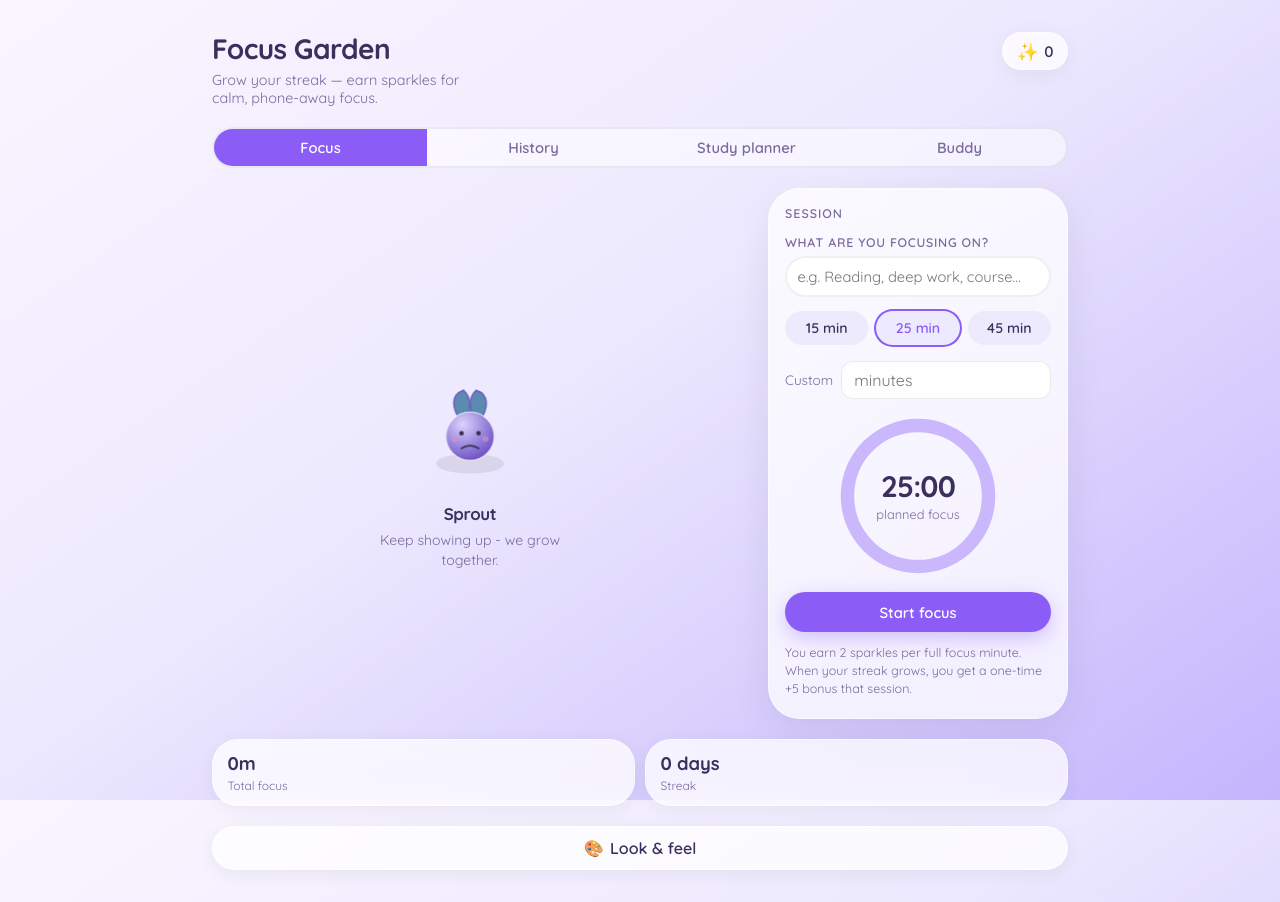
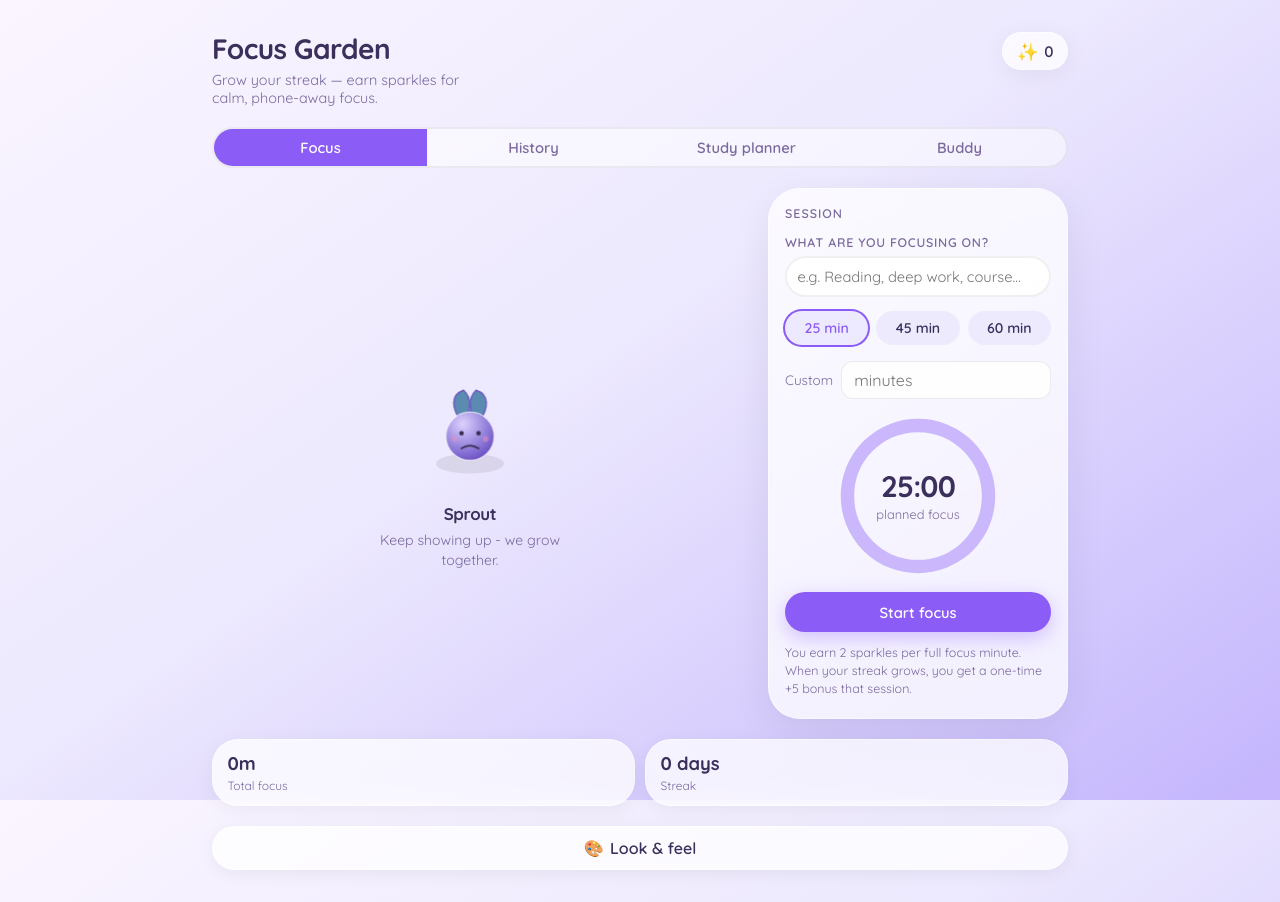
Before and after one commit to ik41002/Focus-app, a React (Vite) app: page / in a window 1280 px wide. Built offline with nearby package versions, Linux system fonts and the light colour scheme.

Commit message:
changed preset focustimes

```diff
--- a/src/App.tsx
+++ b/src/App.tsx
@@ -21,7 +21,7 @@ import { COINS_PER_FOCUS_MINUTE, STREAK_BONUS_COINS } from "./types";
 type Phase = "idle" | "running";
 type AppTab = "focus" | "history" | "planner" | "buddy";
 
-const PRESETS = [15, 25, 45] as const;
+const PRESETS = [25, 45, 60] as const;
 
 const RADIUS = 42;
 const CIRC = 2 * Math.PI * RADIUS;
```
